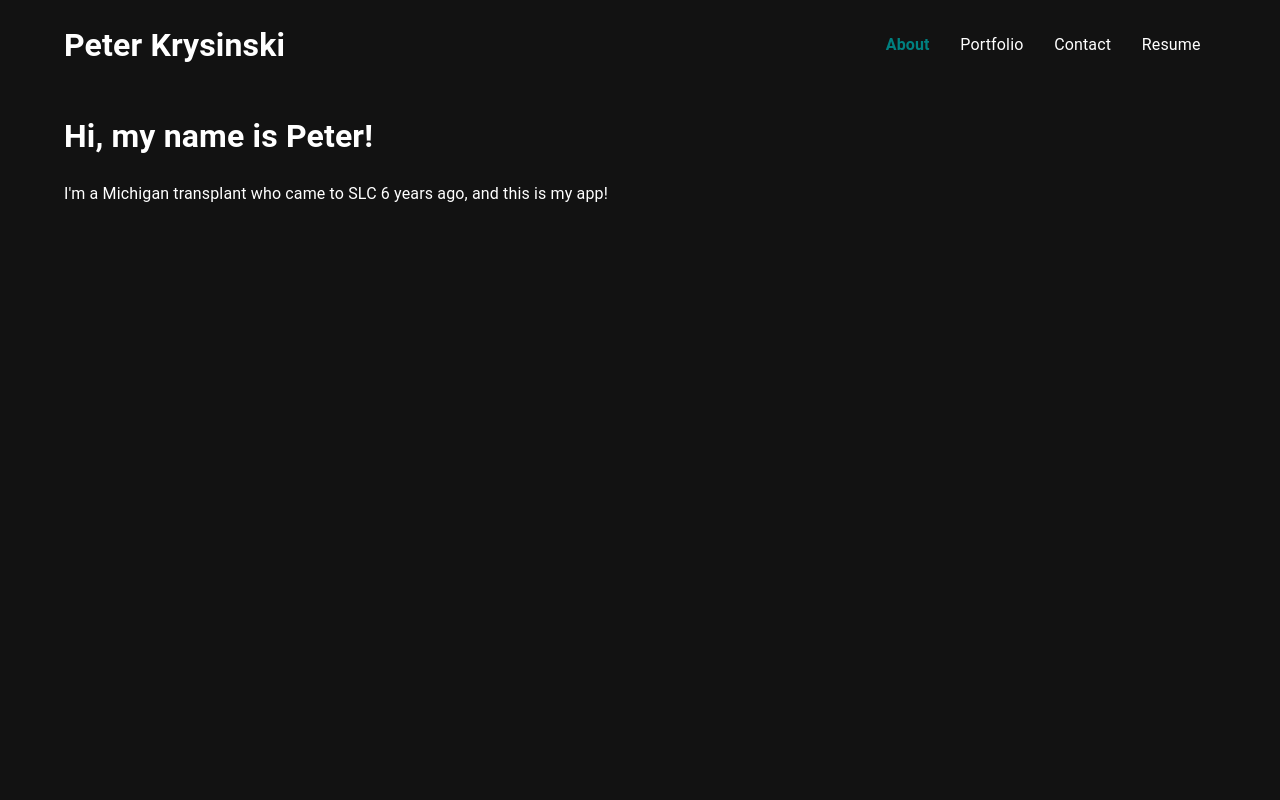
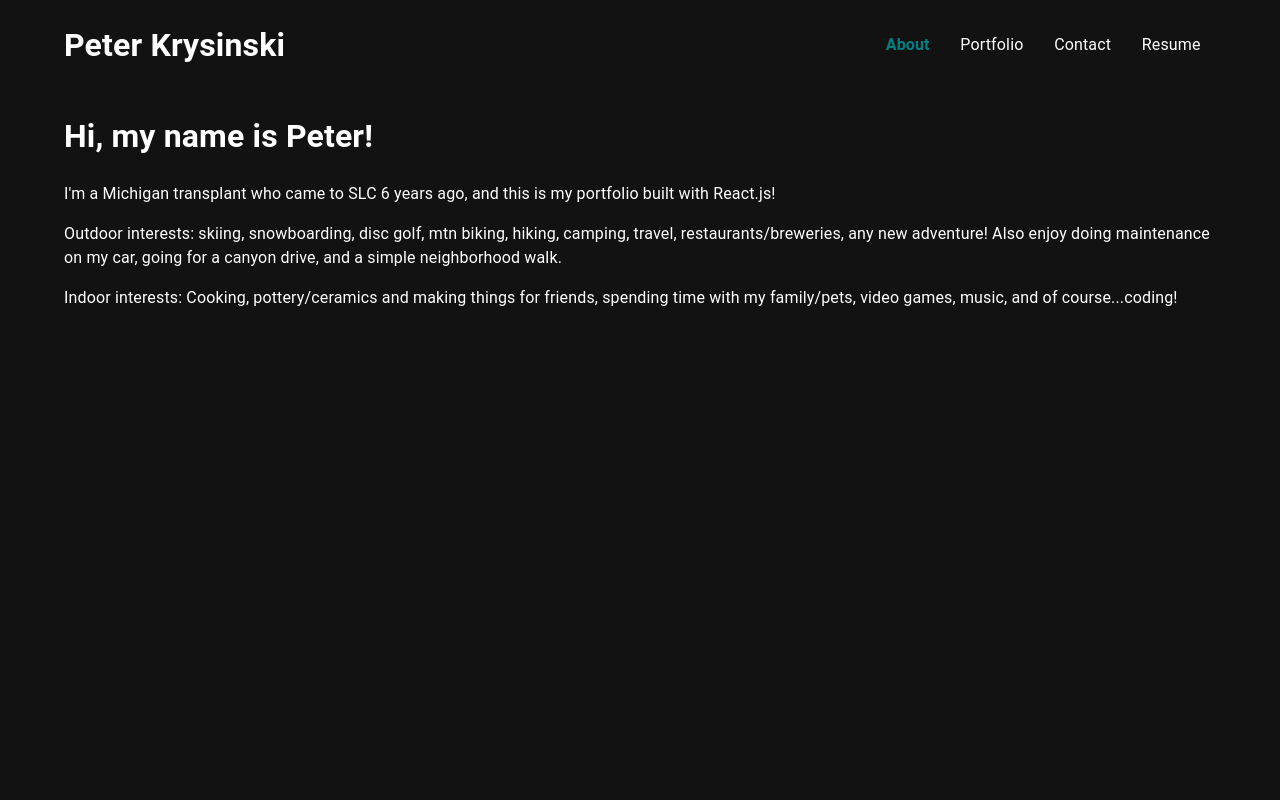
Before and after one commit to Pkrysinski/react-developer-portfolio, a React (Create React App) app: page / in a window 1280 px wide. Shown: the top 800 px of the page. Built offline with nearby package versions, Linux system fonts and the light colour scheme.

Commit message:
Updating HTML title from React App to Peter Krysinski, updating the workday scheduler app image in the portfolio to show hours ahead of us as well, updating content in AboutMe sections and Portfolio sections to include the 6th app

```diff
--- a/public/index.html
+++ b/public/index.html
@@ -24,7 +24,7 @@
       work correctly both with client-side routing and a non-root public URL.
       Learn how to configure a non-root public URL by running `npm run build`.
     -->
-    <title>React App</title>
+    <title>Peter Krysinski</title>
   </head>
   <body>
     <noscript>You need to enable JavaScript to run this app.</noscript>
--- a/src/components/AboutMe.js
+++ b/src/components/AboutMe.js
@@ -8,7 +8,13 @@ function AboutMe() {
                 Hi, my name is Peter!
             </h1>
             <p>
-                I'm a Michigan transplant who came to SLC 6 years ago, and this is my app!
+                I'm a Michigan transplant who came to SLC 6 years ago, and this is my portfolio built with React.js!
+            </p>
+            <p>
+                Outdoor interests:  skiing, snowboarding, disc golf, mtn biking, hiking, camping, travel, restaurants/breweries, any new adventure!  Also enjoy doing maintenance on my car, going for a canyon drive, and a simple neighborhood walk.
+            </p>
+            <p>
+                Indoor interests: Cooking, pottery/ceramics and making things for friends, spending time with my family/pets, video games, music, and of course...coding!
             </p>
         </div>
     )
--- a/src/components/Portfolio.js
+++ b/src/components/Portfolio.js
@@ -62,11 +62,11 @@ function Portfolio() {
         },
         {
             id: 6,
-            title: "Project 6",
-            desc: "",
-            website: "",
-            github: "",
-            img: ""
+            title: "The Mealer Dealer",
+            desc: "A meal prep app that allows users to input various criteria, which has the app select a meal based on the criteria. When a user logs in they are directed to the homepage. Then they can click the create a meal button or the view all meals button. The create a meal button takes them to the build your meal page, and they enter the following criteria: Total Time, Quanity of Meals, Quantity of People and Choose a Protein. When they submit the form, they will see all the results that match that their input. When they click on the recipe, they will then find ingredients and instructions for that meal.",
+            website: "https://the-mealer-dealer-production.up.railway.app/",
+            github: "https://github.com/Pkrysinski/The-Mealer-Dealer",
+            img: "mealer-dealer-img.JPG"
         }
     ]
 
```
Also changed, not shown: public/worksday-scheduler-app-img.JPG.
